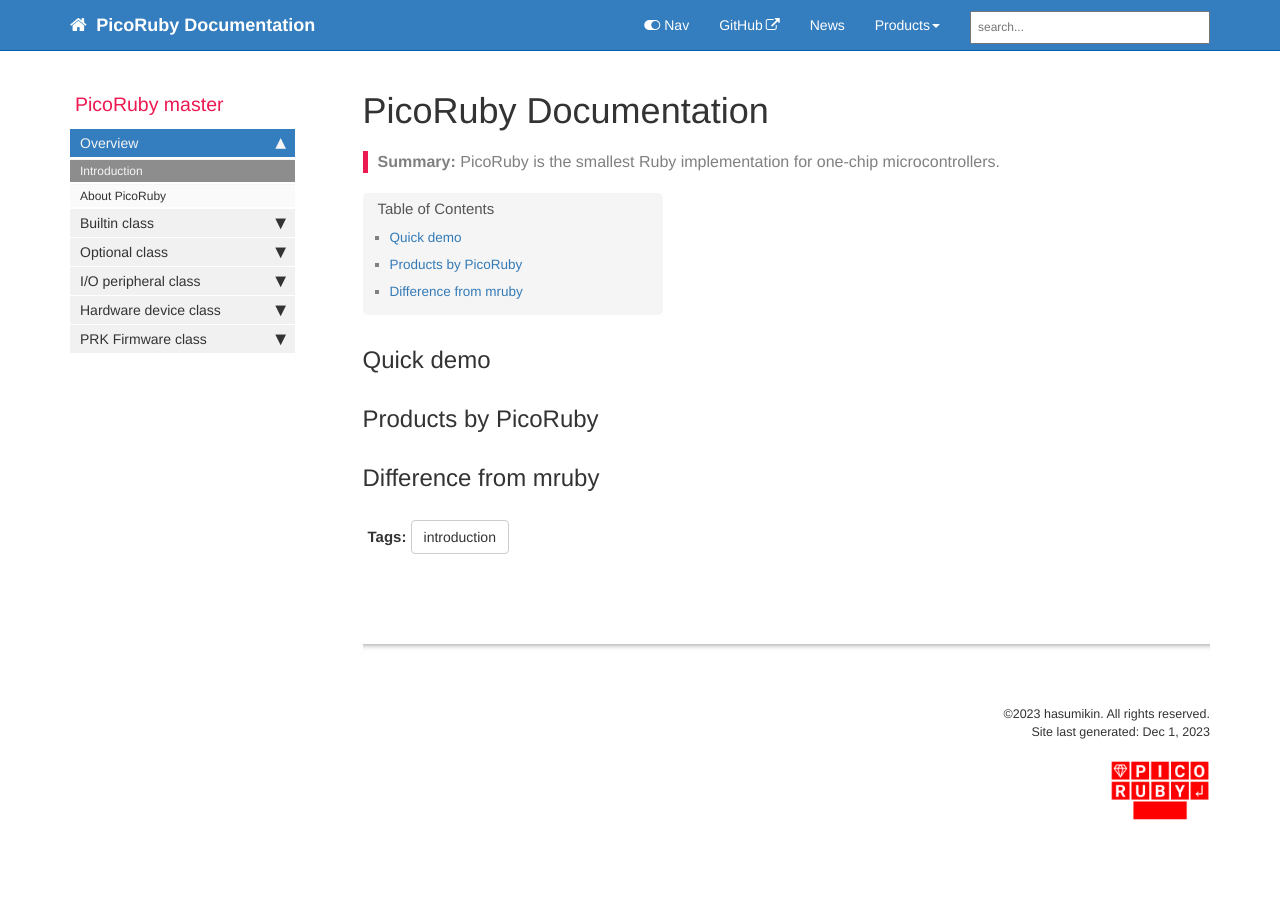
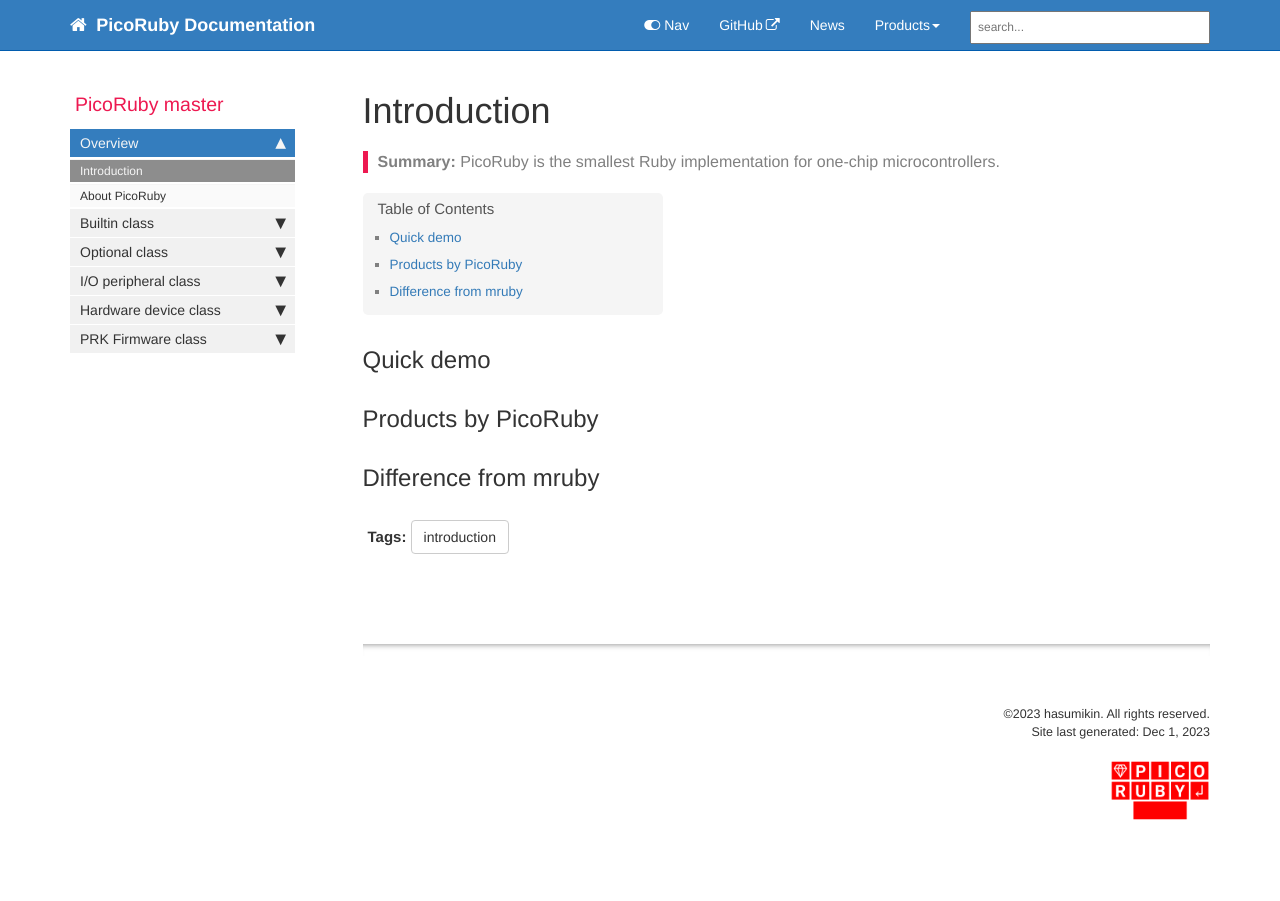
Before and after one commit to picoruby/picoruby.github.io, a Jekyll site: the page built from index.md, in a window 1280 px wide. Built offline with Jekyll 4.4.1, drawn with Linux system fonts in a browser that asks for light colours; comment, search, counter and statistics services are not loaded.

Commit message:
Home title

```diff
--- a/index.md
+++ b/index.md
@@ -1,5 +1,5 @@
 ---
-title: "PicoRuby Documentation"
+title: Introduction
 keywords: picoruby homepage
 tags: [introduction]
 sidebar: picoruby_sidebar
```
